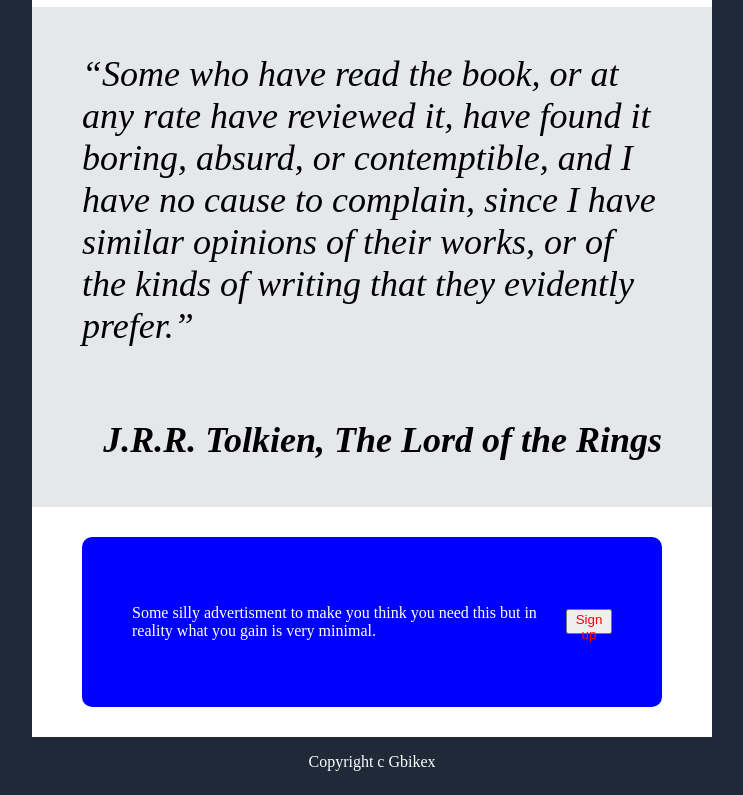
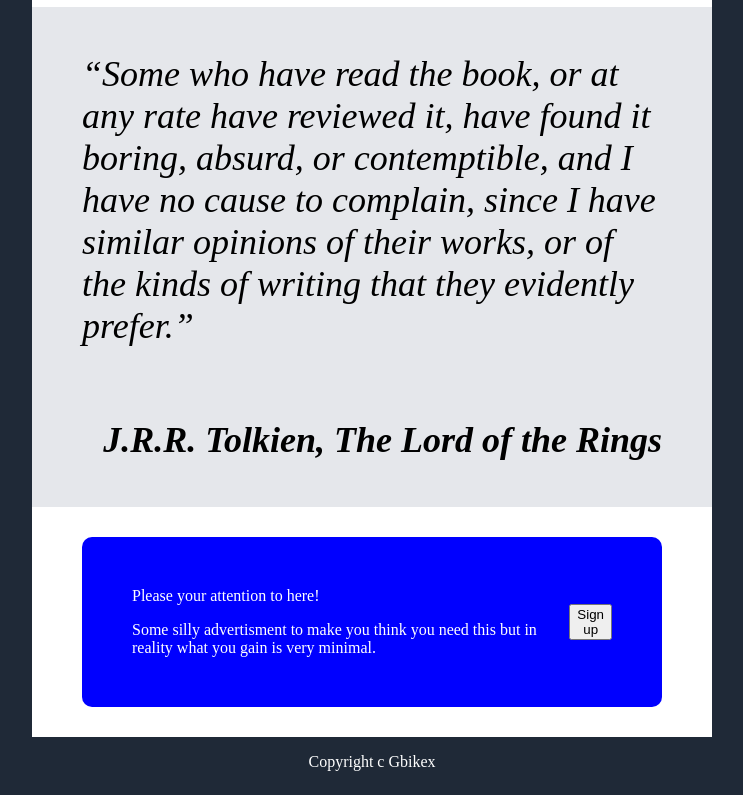
Before and after one commit to Gbikex/odin-project, a plain HTML site: page HTML-Projects/Landing-project/index.html in a window 1280 px wide. Shown: the part 1018-1813 px from the top of the page, without its empty margins (268-1011 px from the left). Drawn offline with Linux system fonts and the light colour scheme.

Commit message:
Styling for v1.1 index.html

```diff
--- a/HTML-Projects/Landing-project/index.html
+++ b/HTML-Projects/Landing-project/index.html
@@ -60,9 +60,20 @@
   <!---->
   <div class="index-content-body-4">
     <div class="adv">
-     <p>Some silly advertisment to make you think you need this  but in reality what you gain is very minimal. </p>
-     <button>Sign up</button>
-    </div>
+      <div>
+       <p>
+         Please your attention to here!
+       </p>
+       <p>
+        Some silly advertisment to make you think you need this  but in reality what you gain is very minimal.
+       </p>
+      </div>
+       <div>
+       <button>
+        Sign up
+       </button>
+      </div>
+      </div>
   </div>
   <!---->
   <div class="index-footer">
```
